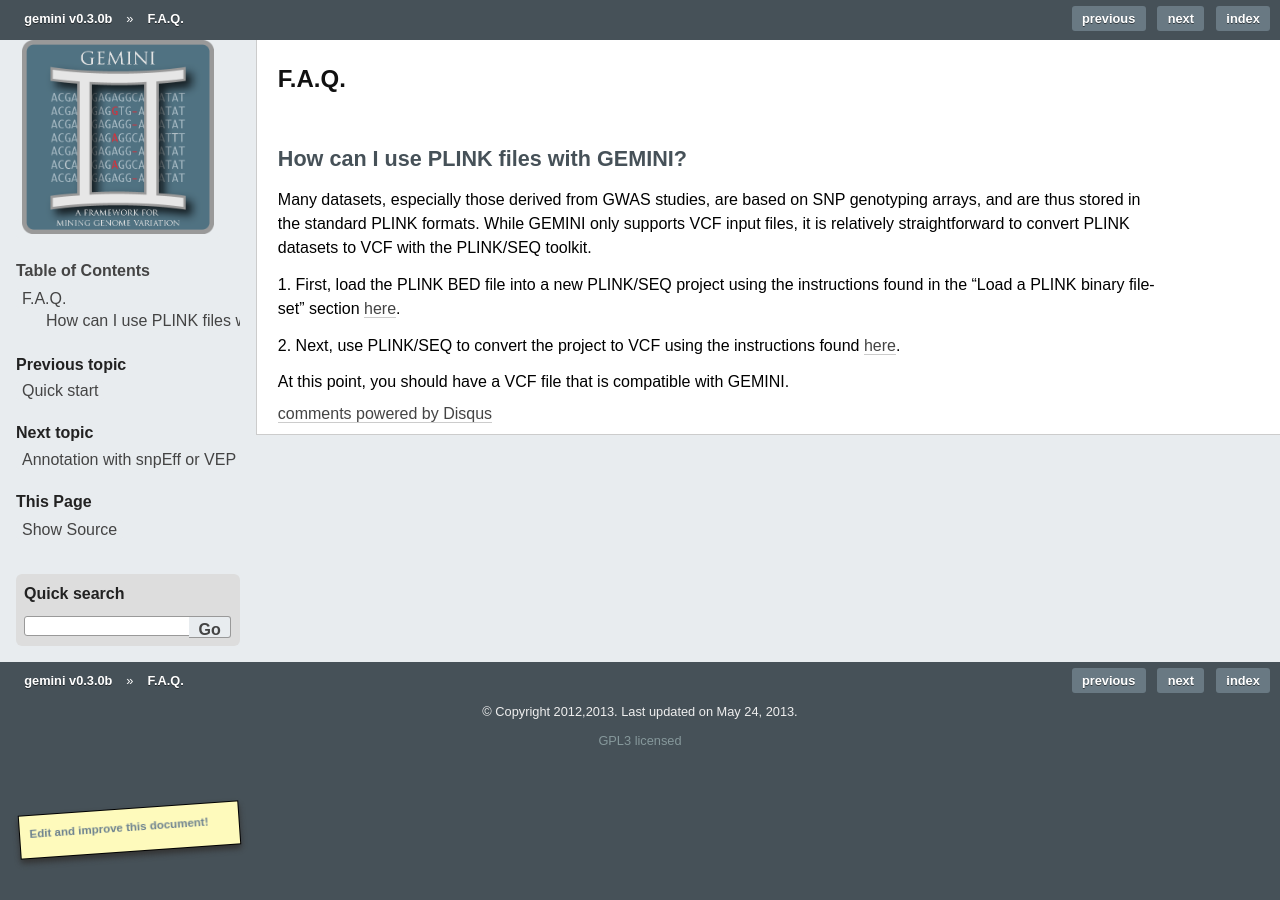
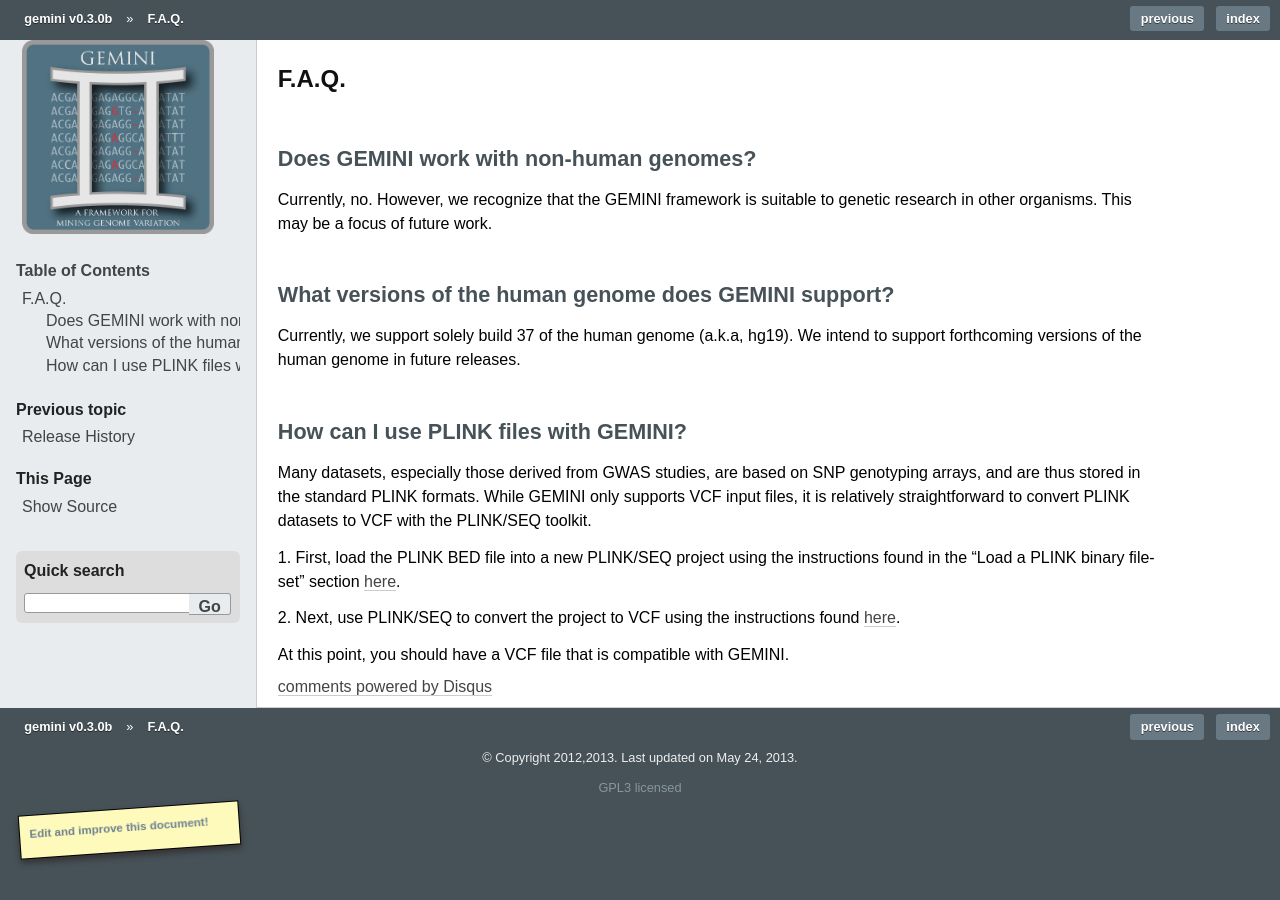
Before and after one commit to arq5x/gemini, a Sphinx documentation site: the page built from docs/content/faq.rst, in a window 1280 px wide. Built offline with Sphinx 7.4.7, drawn with Linux system fonts in a browser that asks for light colours; formulas are drawn with MathJax 3; pages that are not in the unit, such as notebooks, are missing from menus; comment, search, counter and statistics services are not loaded; the version number is read from the project's files by our own code.

Commit message:
more FAQs in response to reviewer comments.

```diff
--- a/docs/content/faq.rst
+++ b/docs/content/faq.rst
@@ -1,6 +1,20 @@
 ##############################
 F.A.Q.
 ##############################
+
+
+========================================
+Does GEMINI work with non-human genomes?
+========================================
+
+Currently, no.  However, we recognize that the GEMINI framework is suitable to
+genetic research in other organisms. This may be a focus of future work.
+
+
+======================================================
+What versions of the human genome does GEMINI support?
+======================================================
+Currently, we support solely build 37 of the human genome (a.k.a, hg19). We intend to support forthcoming versions of the human genome in future releases.
 
 
 =======================================
--- a/docs/index.rst
+++ b/docs/index.rst
@@ -34,7 +34,6 @@
 
    content/installation
    content/quick_start
-   content/faq
    content/functional_annotation
    content/loading
    content/querying
@@ -45,5 +44,6 @@
    content/acknowledgements
    content/caveats
    content/history
+   content/faq
    content/bugs
    content/licensing
```
